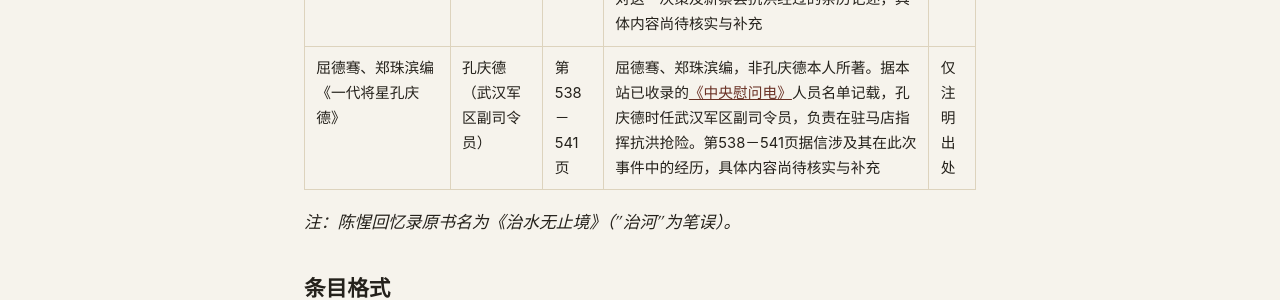
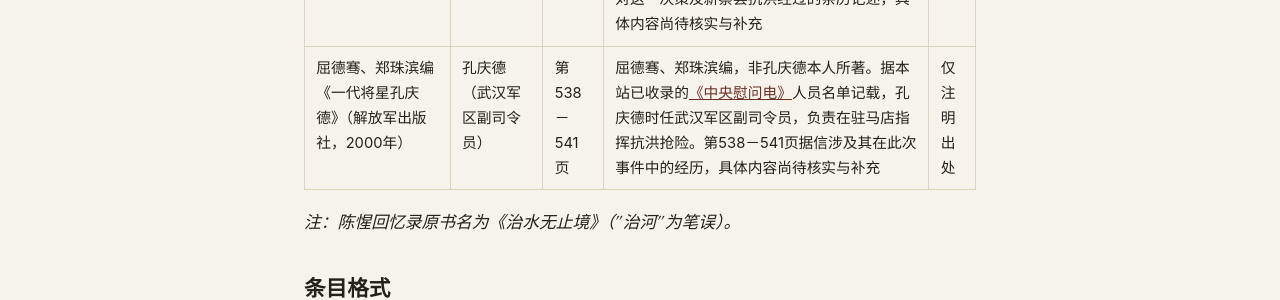
Before and after one commit to Banqiao758/Banqiao758.github.io, a Jekyll site: the page built from memoirs/published.md, in a window 1280 px wide. Shown: the part 1217-1517 px from the top of the page. Built offline with Jekyll 4.4.1, drawn with Linux system fonts in a browser that asks for light colours.

Commit message:
Add publication details for the Kong Qingde biography
Publisher (解放军出版社 / PLA Publishing House) and year (2000), per
researcher-supplied information.

Co-Authored-By: Claude Sonnet 5 <noreply@anthropic.com>
Claude-Session: https://claude.ai/code/session_011K8hBuGivVWoMZaUZvczs4

```diff
--- a/memoirs/published.md
+++ b/memoirs/published.md
@@ -20,7 +20,7 @@ description: 记者、工程技术人员、行政管理人员及受灾群众所
 | 《治水无止境》，第七章"'75．8'特大水灾"（中国水利水电出版社，2009年6月） | 陈惺（河南省水利厅副厅长、总工程师） | 第88－108页 | 陈惺为河南省水利厅副厅长、总工程师，据本站已收录的<a href="{{ '/archive/1975-central-condolence-telegrams/' | relative_url }}">《中央慰问电》</a>及<a href="{{ '/archive/1980-banqiao-shimantan-lessons-report/' | relative_url }}">《关于河南省"75．8"板桥、石漫滩水库失事经验教训的报告》</a>记载，其参与了灾情现场工作，并牵头组成总结"75．8"经验教训领导小组。第七章据信为其对此次事件的亲历记述与技术反思，具体内容尚待核实与补充 | 仅注明出处 |
 | 孔繁斌《以灾害为镜 鉴戒未来——纪念"75．8"抗洪救灾30周年》 | 孔繁斌（驻马店地区防汛抗旱指挥部副指挥长） | 第163－172页 | 载于《驻马店文史资料》第4辑，政协驻马店市委员会学习与文史资料委员会编。孔繁斌时任驻马店地区防汛抗旱指挥部副指挥长，本文为其为纪念"75．8"抗洪救灾30周年（约2005年前后）所作的回顾性文章，具体内容尚待核实与补充 | 仅注明出处 |
 | 路芳《"75．8"特大洪水亲历记》 | 路芳（新蔡县委书记） | 第192－200页 | 载于《驻马店文史资料》第4辑，政协驻马店市委员会学习与文史资料委员会编。路芳时任新蔡县委书记；据本站已收录的<a href="{{ '/archive/1975-central-condolence-telegrams/' | relative_url }}">《中央慰问电》</a>，河南省委和中央慰问团曾下令扒开新蔡县境内刘埠口堤防以泄洪救人，本文据信即为其对这一决策及新蔡县抗洪经过的亲历记述，具体内容尚待核实与补充 | 仅注明出处 |
-| 屈德骞、郑珠滨编《一代将星孔庆德》 | 孔庆德（武汉军区副司令员） | 第538－541页 | 屈德骞、郑珠滨编，非孔庆德本人所著。据本站已收录的<a href="{{ '/archive/1975-central-condolence-telegrams/' | relative_url }}">《中央慰问电》</a>人员名单记载，孔庆德时任武汉军区副司令员，负责在驻马店指挥抗洪抢险。第538－541页据信涉及其在此次事件中的经历，具体内容尚待核实与补充 | 仅注明出处 |
+| 屈德骞、郑珠滨编《一代将星孔庆德》（解放军出版社，2000年） | 孔庆德（武汉军区副司令员） | 第538－541页 | 屈德骞、郑珠滨编，非孔庆德本人所著。据本站已收录的<a href="{{ '/archive/1975-central-condolence-telegrams/' | relative_url }}">《中央慰问电》</a>人员名单记载，孔庆德时任武汉军区副司令员，负责在驻马店指挥抗洪抢险。第538－541页据信涉及其在此次事件中的经历，具体内容尚待核实与补充 | 仅注明出处 |
 
 *注：陈惺回忆录原书名为《治水无止境》（"治河"为笔误）。*
 
```
Also changed, not shown: en/memoirs/published.md (+1 -1 lines).
